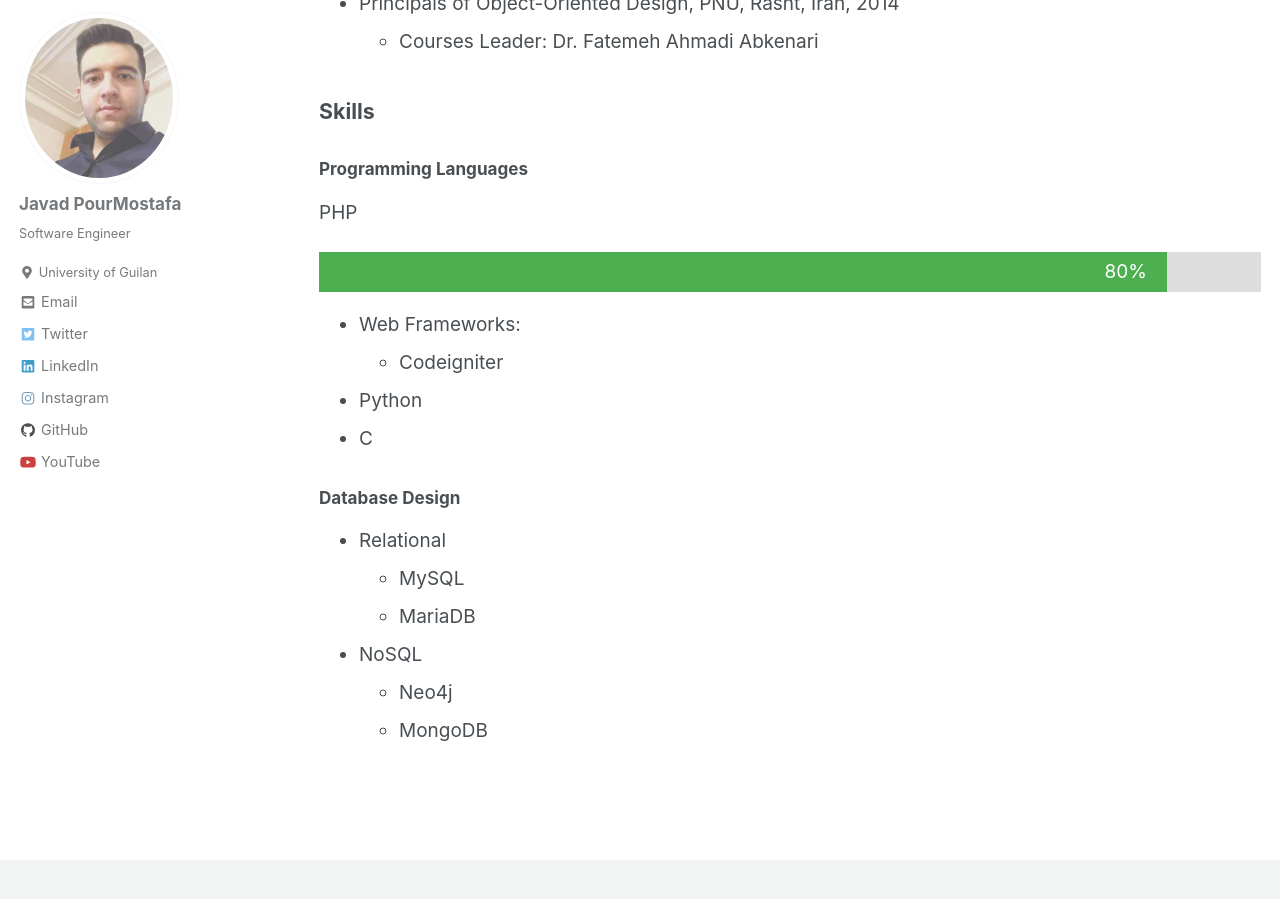
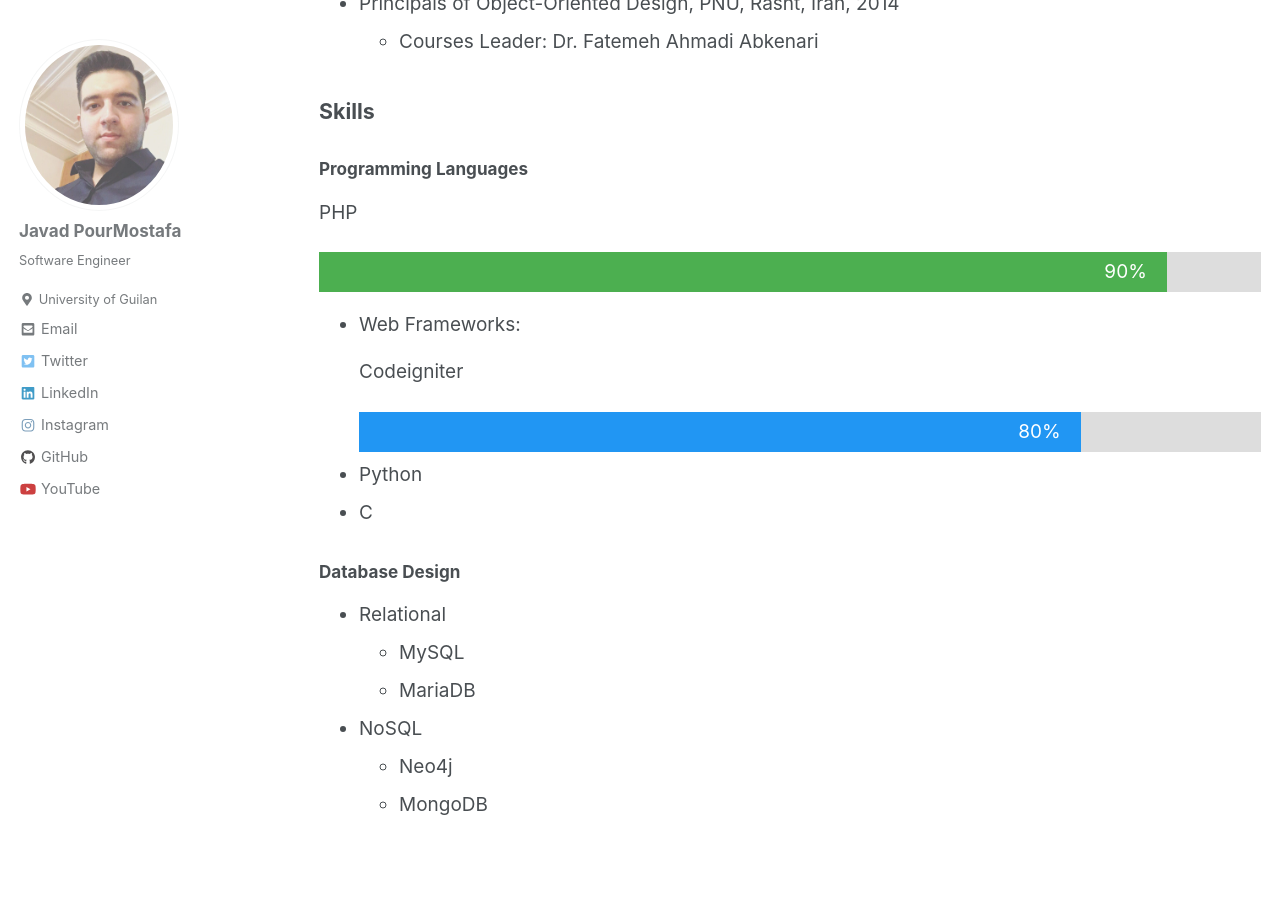
Before and after one commit to JoyeBright/JoyeBright.github.io, a Jekyll site: the page built from _pages/cv.md, in a window 1280 px wide and 900 px high, scrolled down 1992 px. Built offline with Jekyll 4.4.1, drawn with Linux system fonts in a browser that asks for light colours; nearby versions of some CDN libraries.

Commit message:
Update cv.md

```diff
--- a/_pages/cv.md
+++ b/_pages/cv.md
@@ -53,10 +53,13 @@ author_profile: true
 ### Programming Languages
 <p>PHP</p>
 <div class="container">
-  <div class="skills php">80%</div>
+  <div class="skills php">90%</div>
 </div>
  *   Web Frameworks:
-        *   Codeigniter
+        <p>Codeigniter</p>
+        <div class="container">
+           <div class="skills codeigniter">80%</div>
+        </div>
 *   Python
 *   C
 
```
